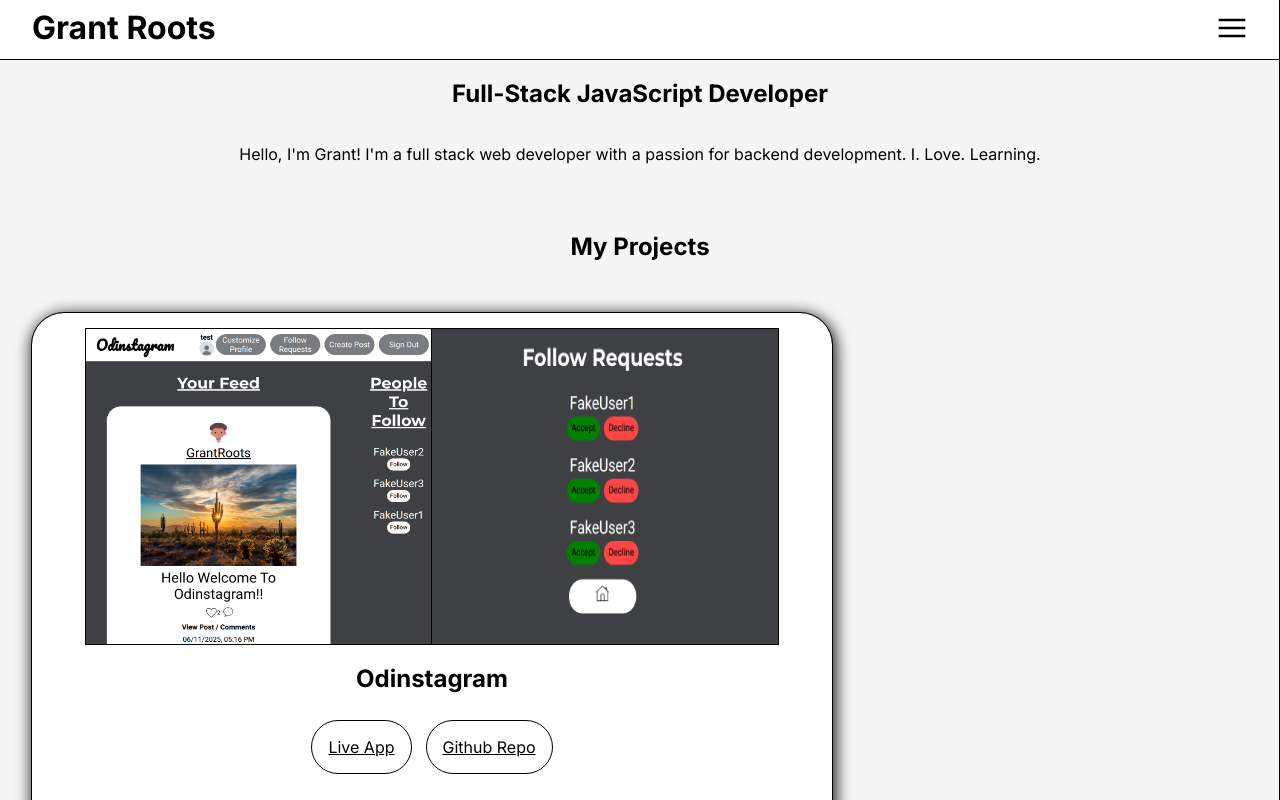
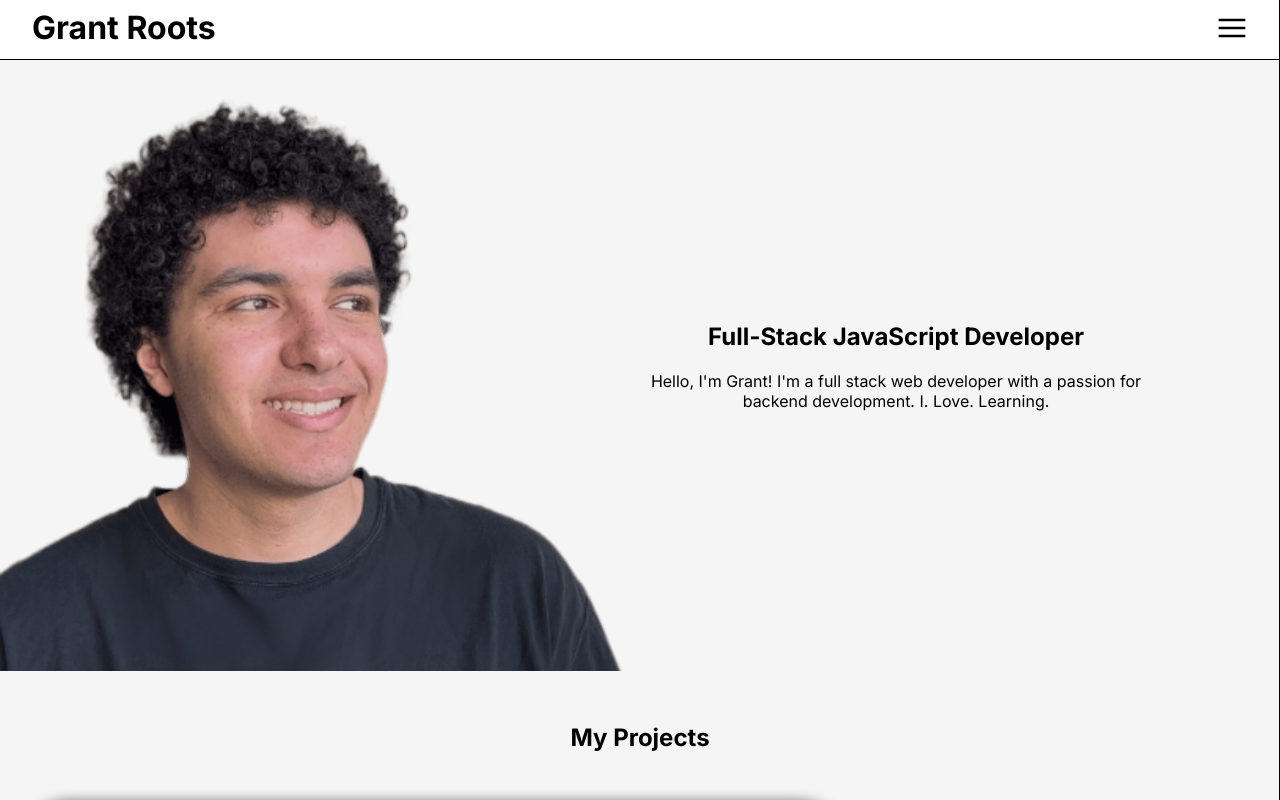
Before and after one commit to GrantRoots/personal-website, a React (Vite) app: page / in a window 1280 px wide. Shown: the top 800 px of the page. Built offline with nearby package versions, Linux system fonts and the light colour scheme.

Commit message:
feat: add photo of myself

```diff
--- a/src/App.jsx
+++ b/src/App.jsx
@@ -16,12 +16,14 @@ function App() {
       <Header></Header>
       <main className={styles.main}>
         <section className={styles.hero}>
-          {/* <img src="" alt="Picture of Me" /> */}
-          <h2>Full-Stack JavaScript Developer</h2>
-          <p>
-            Hello, I'm Grant! I'm a full stack web developer with a passion for
-            backend development. I. Love. Learning.
-          </p>
+          <img src="/pictureofme.png" alt="Picture of Me" />
+          <div>
+            <h2>Full-Stack JavaScript Developer</h2>
+            <p>
+              Hello, I'm Grant! I'm a full stack web developer with a passion
+              for backend development. I. Love. Learning.
+            </p>
+          </div>
         </section>
         <section>
           <h2>My Projects</h2>
--- a/src/App.module.css
+++ b/src/App.module.css
@@ -6,8 +6,24 @@
   padding-bottom: 2rem;
 }
 
-.hero > p {
+.hero {
   text-align: center;
+  display: flex;
+  flex-direction: row;
+}
+
+.hero img {
+  align-self: flex-start;
+  max-width: 50%;
+  width: auto;
+  max-height: 80vh;
+}
+
+.hero h2 {
+  max-width: 80%;
+}
+
+.hero p {
   max-width: 80%;
 }
 
--- a/src/components/Footer/Footer.jsx
+++ b/src/components/Footer/Footer.jsx
@@ -26,7 +26,11 @@ function Footer() {
             <div>Github</div>
           </a>
         </div>
-        <a href="https://www.linkedin.com/in/grant-roots/">
+        <a
+          href="https://www.linkedin.com/in/grant-roots/"
+          target="_blank"
+          rel="noopener noreferrer"
+        >
           <LinkedinIcon></LinkedinIcon>
           <div>Linkedin</div>
         </a>
```
Also changed, not shown: public/pictureofme.png (added).
